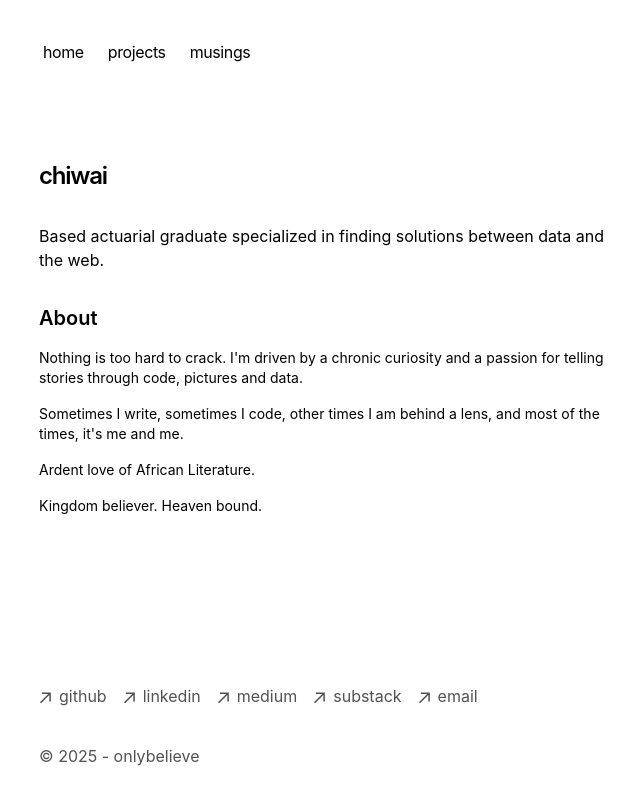
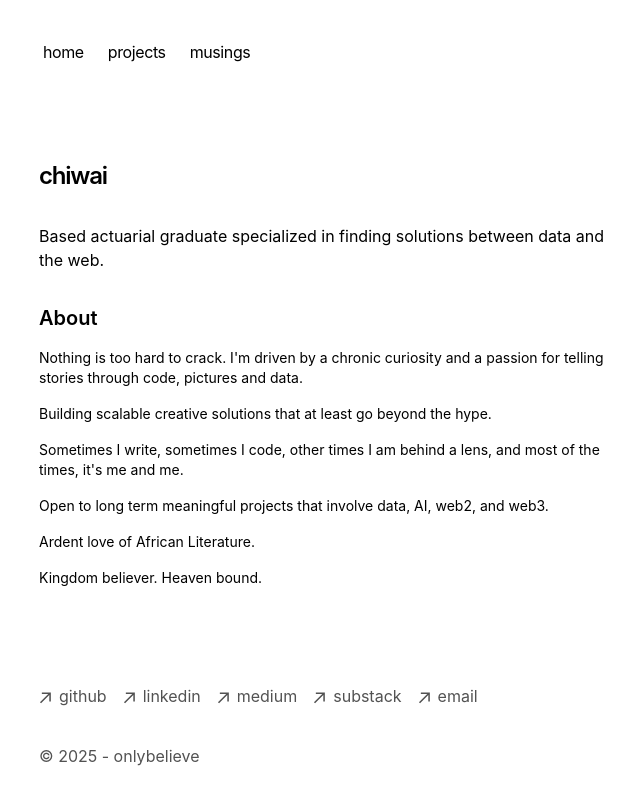
Before and after one commit to jchiwaii/portfolio-starter-kit, a Next.js app: page / in a window 1280 px wide. Shown: the top 804 px of the page, without its empty margins (313-953 px from the left). Built offline with nearby package versions, Linux system fonts and the light colour scheme.

Commit message:
update readme

```diff
--- a/app/page.tsx
+++ b/app/page.tsx
@@ -15,8 +15,16 @@ export default function Page() {
             a passion for telling stories through code, pictures and data.
           </p>
           <p>
+            Building scalable creative solutions that at least go beyond the
+            hype.
+          </p>
+          <p>
             Sometimes I write, sometimes I code, other times I am behind a lens,
             and most of the times, it's me and me.
+          </p>
+          <p>
+            Open to long term meaningful projects that involve data, AI, web2,
+            and web3.
           </p>
           <p>Ardent love of African Literature.</p>
           <p>Kingdom believer. Heaven bound.</p>
```
